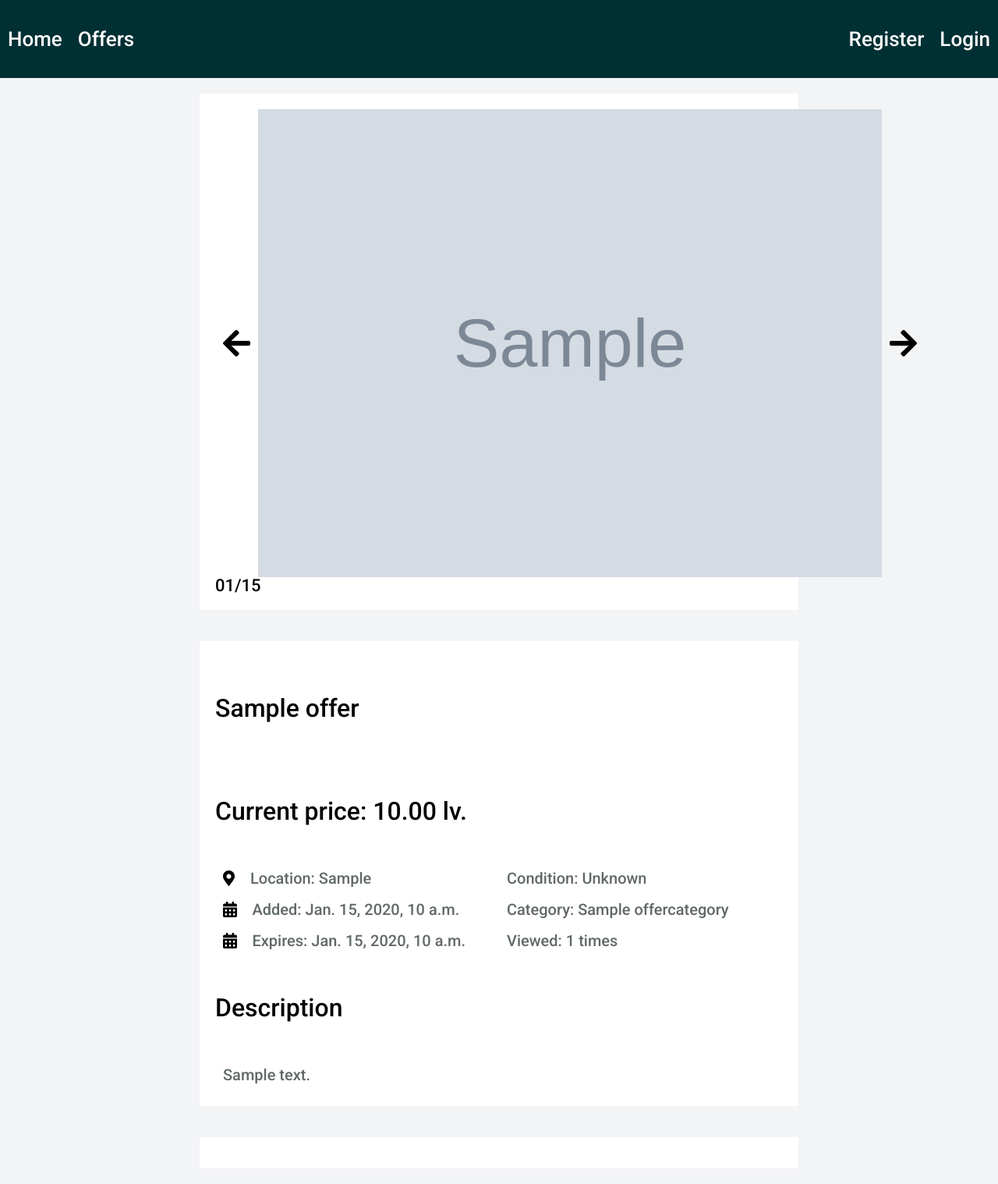
After one commit to Peter-Andonov/Bidster, a Django app: page /offer-details/1 in a window 1280 px wide. The commit adds this page. Shown: the whole page at 78% size. Run offline with Django 3.2, Linux system fonts and the light colour scheme; tables that the repository leaves empty hold one stand-in row (values such as "Sample post"); grey boxes marked "Sample" are stand-in pictures.

Commit message:
Added offer details page

```diff
--- a/bidster/app/urls.py
+++ b/bidster/app/urls.py
@@ -1,10 +1,11 @@
 from django.urls import path
 from django.conf import settings
 from django.conf.urls.static import static
-from app.views import index_page, create_page, my_offers_page
+from app.views import index_page, create_page, my_offers_page, details_page
 
 urlpatterns = [
     path('', index_page, name='index'),
     path('create-offer/', create_page, name='create page'),
     path('my-offers/', my_offers_page, name='my offers page'),
+    path('offer-details/<int:offer_id>', details_page, name='details page'),
 ] + static(settings.MEDIA_URL, document_root=settings.MEDIA_ROOT)
--- a/bidster/app/views.py
+++ b/bidster/app/views.py
@@ -59,6 +59,15 @@ def create_page(req):
             return redirect('index')
 
 
+def details_page(req, offer_id):
+    if req.method == 'GET':
+        context = {
+            'offer': Offer.objects.prefetch_related(Prefetch('imagegalery__image_set', queryset=Image.objects.all(), to_attr='images')).get(pk=offer_id),
+        }
+
+        return render(req, 'app/offer_details.html', context)
+
+
 @login_required
 def my_offers_page(req):
     if req.method == 'GET':
--- a/bidster/static/css/06.Components/index.css
+++ b/bidster/static/css/06.Components/index.css
@@ -144,12 +144,14 @@
 }
 
 .card_ver__image {
+    margin: 10px;
     width: 80%;
     max-height: 50%;
     object-fit: cover;
 }
 
 .card_hor__image {
+    margin: 10px;
     width: 20%;
     height: 100%;
     object-fit: cover;
@@ -181,6 +183,27 @@
     color: var(--text-color-primary);
 }
 
+.card__btn {
+    display: flex;
+    align-items: center;
+    justify-content: center;
+    margin: 10px;
+    height: 40px;
+    width: 150px;
+    border: none;
+    color: var(--bg-color-header);
+    background-color: var(--bg-color-default);
+    font-family: var(--text-font-primary);
+    font-size: 20px;
+    border-radius: 5px;
+}
+
+.card__btn:hover {
+    color: var(--bg-color-default);
+    background-color: var(--bg-color-header);
+    cursor: pointer;
+}
+
 .site_description {
     margin: 0 100px;
     font-family: var(--text-font-primary);
--- /dev/null
+++ b/bidster/static/css/06.Components/offer_details.css
@@ -0,0 +1,37 @@
+.details__section {
+    width: 60%;
+    margin: 20px;
+    padding: 20px;
+    background-color: #fff;
+    display: flex;
+    flex-direction: column;
+    align-items: left;
+    justify-content: flex-start;
+}
+
+.details__section_title {
+    font-family: var(--text-font-primary);
+    font-size: 32px;
+    color: var(--text-color-primary);
+    margin: 50px 0;
+}
+
+.details__galery {
+    display: flex;
+    flex-direction: row;
+    align-items: center;
+    justify-content: space-between;
+}
+
+.details__galery_image {
+    display: block;
+    width: auto;
+    height: 600px;
+    object-fit: contain;
+}
+
+.details__galery_image_counter {
+    font-family: var(--text-font-primary);
+    font-size: 22px;
+    color: var(--text-color-primary);
+}
--- a/bidster/templates/app/create_offer.html
+++ b/bidster/templates/app/create_offer.html
@@ -2,7 +2,7 @@
 {% load static %}
 
 {% block page_css %}
-<link rel="stylesheet" href="{% static 'css/06.Components/create-offer.css' %}">
+<link rel="stylesheet" href="{% static 'css/06.Components/create_offer.css' %}">
 {% endblock page_css %}
 
 {% block page_content %}
--- /dev/null
+++ b/bidster/templates/app/offer_details.html
@@ -0,0 +1,12 @@
+{% extends 'base.html' %}
+{% load static %}
+
+{% block page_css %}
+<link rel="stylesheet" href="{% static 'css/06.Components/offer_details.css' %}">
+{% endblock page_css %}
+
+{% block page_content %}
+<div class="list-ver">
+    {% include 'partials/offer_details_view.html' with offer=offer %}
+</div>
+{% endblock page_content %}
--- a/bidster/templates/partials/offer_card_hor.html
+++ b/bidster/templates/partials/offer_card_hor.html
@@ -20,6 +20,8 @@
         <div class="list-hor">
             <img class="card__icon" height="20px" src="{% static 'icons/location.svg' %}" />
             <div class="card__info_text">{{ offer.location }}</div>
+            <div class="spacer"></div>
+            <a href="{% url 'details page' offer_id=offer.id %}" class="card__btn">View Details</a>
         </div>
     </div>
 </div>
--- a/bidster/templates/partials/offer_card_ver.html
+++ b/bidster/templates/partials/offer_card_ver.html
@@ -24,6 +24,6 @@
     <div class="list-hor">
         <div class="card__price">{{ offer.starting_price}} lv.</div>
         <div class="spacer"></div>
-        <img class="card__icon" height="30px" src="{% static 'icons/heart.svg' %}" />
+        <a href="{% url 'details page' offer_id=offer.id %}" class="card__btn">View Details</a>
     </div>
 </div>
--- /dev/null
+++ b/bidster/templates/partials/offer_details_view.html
@@ -0,0 +1,46 @@
+{% load static %}
+<div class="list-ver">
+    <div class="details__section">
+        <div class="details__galery">
+            <img class="card__icon" height="40px" src="{% static 'icons/arrow-left-solid.svg' %}" />
+            <img class="details__galery_image" src="{{ offer.imagegalery.images.0.image.url }}" alt="">
+            <img class="card__icon" height="40px" src="{% static 'icons/arrow-right-solid.svg' %}" />
+        </div>
+        <div class="details__galery_image_counter">01/15</div>
+    </div>
+    <div class='details__section'>
+        <h2 class="details__section_title">{{ offer.name }}</h2>
+        <strong class="details__section_title">Current price: {{ offer.starting_price }} lv.</strong>
+        <div class="list-hor">
+            <div class="list-ver">
+                <div class="list-hor">
+                    <img class="card__icon" height="20px" src="{% static 'icons/location.svg' %}" />
+                    <div class="card__info_text">Location: {{ offer.location }}</div>
+                </div>
+                <div class="list-hor">
+                    <img class="card__icon" height="20px" src="{% static 'icons/calendar.svg' %}" />
+                    <div class="card__info_text">Added: {{ offer.published_on }}</div>
+                </div>
+                <div class="list-hor">
+                    <img class="card__icon" height="20px" src="{% static 'icons/calendar.svg' %}" />
+                    <div class="card__info_text">Expires: {{ offer.expires_on }}</div>
+                </div>
+            </div>
+            <div class="list-ver">
+                <div class="list-hor">
+                    <div class="card__info_text">Condition: {{ offer.get_condition_display }}</div>
+                </div>
+                <div class="list-hor">
+                    <div class="card__info_text">Category: {{ offer.category }}</div>
+                </div>
+                <div class="list-hor">
+                    <div class="card__info_text">Viewed: {{ offer.view_counts }} times</div>
+                </div>
+            </div>
+        </div>
+        <strong class="details__section_title">Description</strong>
+        <div class="card__info_text">{{ offer.description }}</div>
+    </div>
+    <div class="details__section">
+    </div>
+</div>
```
Also changed, not shown: bidster/static/css/06.Components/create_offer.css (renamed from bidster/static/css/06.Components/create-offer.css), bidster/static/icons/arrow-left-solid.svg (added), bidster/static/icons/arrow-right-solid.svg (added).
